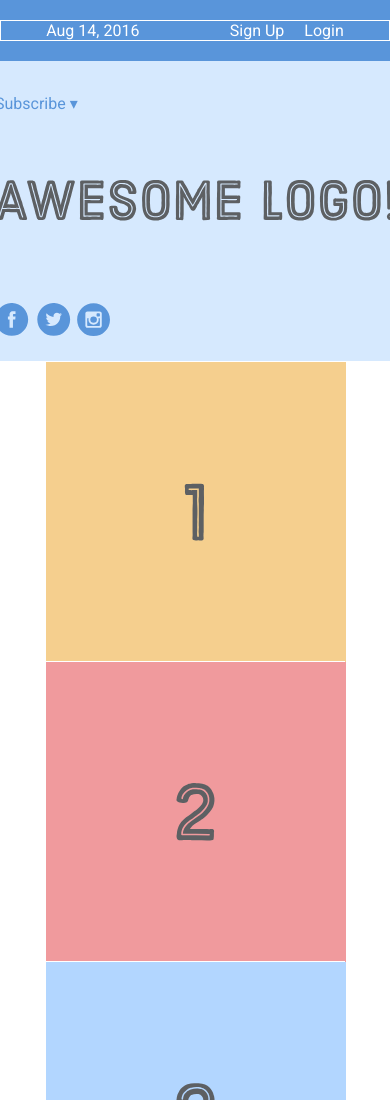
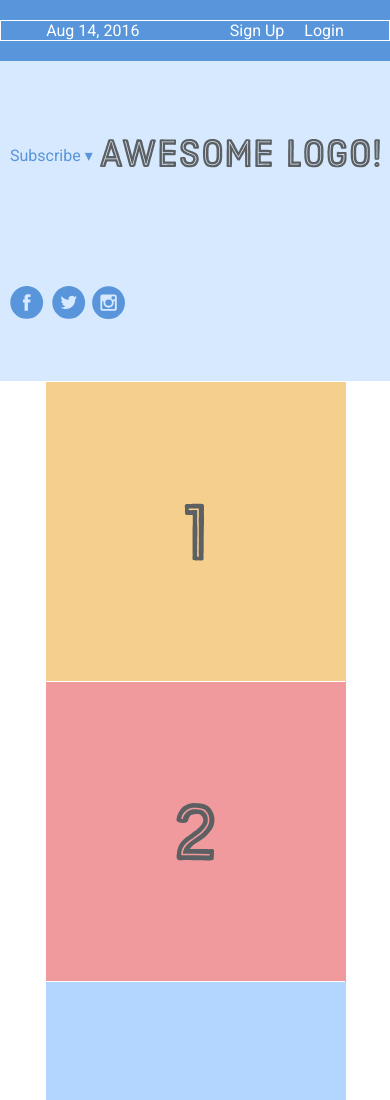
Before and after one commit to Sehbaz/flexbox, a plain HTML site: page index.html in a window 390 px wide. Shown: the top 1100 px of the page. Drawn offline with Linux system fonts and the light colour scheme.

Commit message:
Responsiveness added

```diff
--- a/index.html
+++ b/index.html
@@ -2,8 +2,9 @@
 <html lang="en">
   <head>
     <meta charset="UTF-8" />
+    <meta name="viewport" content="width=device-width, initial-scale=1" />
     <title>Some Web Page</title>
-    <meta name="viewport" content="width=device-width, initial-scale=1" />
+
     <link rel="stylesheet" href="styles.css" />
     <link
       href="https://fonts.googleapis.com/css?family=Roboto&display=swap"
--- a/styles.css
+++ b/styles.css
@@ -58,15 +58,16 @@ body {
   width: 300px;
   height: 300px;
 }
-.social,
-.subscribe {
-  align-self: flex-end;
-  margin-bottom: 20px;
-}
 
 @media only screen and (max-width: 530px) {
   .logo img {
-    width: 400px;
-    height: 100px;
+    width: 280px;
+    height: 70px;
+  }
+  .photo-grid {
+  }
+
+  .header {
+    margin: 10px;
   }
 }
```
